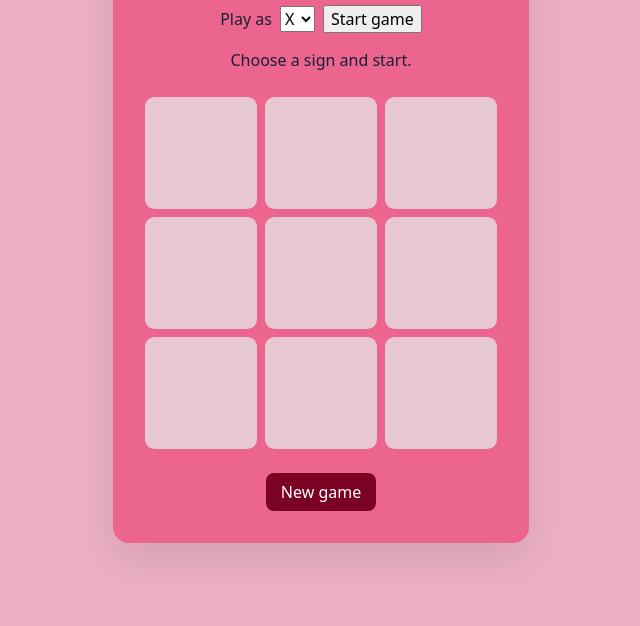
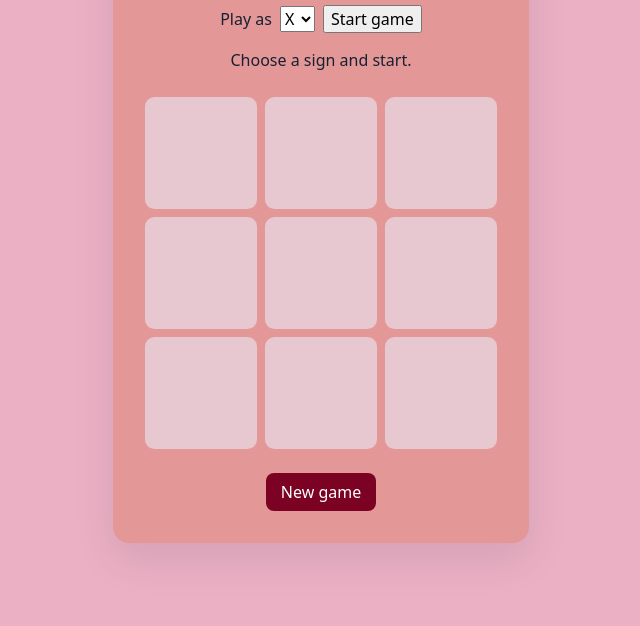
Before and after one commit to chat-neha/tictactoe, a website: page index.html in a window 1280 px wide. Shown: the part 174-800 px from the top of the page, without its empty margins (319-959 px from the left). Drawn offline with Linux system fonts and the light colour scheme.

Commit message:
changed colour of HTML page

```diff
--- a/index.html
+++ b/index.html
@@ -23,7 +23,7 @@
             width: min(90vw, 22rem);
             padding: 2rem;
             border-radius: 1rem;
-            background: #eb658f;
+            background: #e49797;
             box-shadow: 0 1rem 2.5rem #1720331a;
             text-align: center;
         }
```
